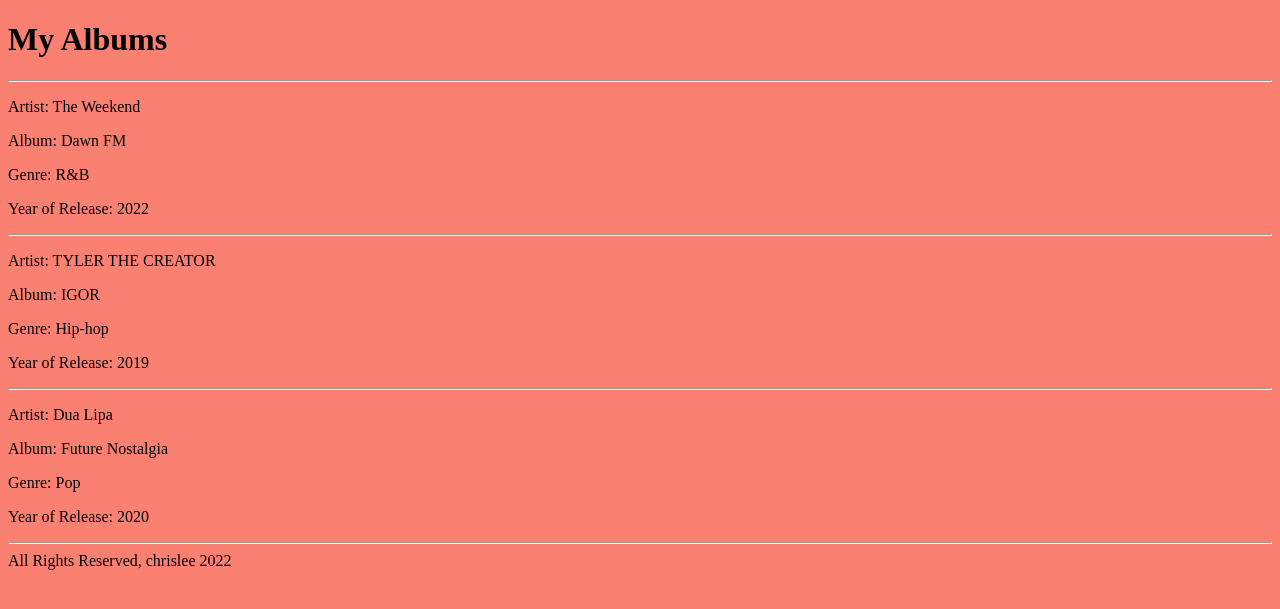
After one commit to sei-ec-remote/Finch_Collector, a Django app: page /albums/ in a window 1280 px wide. The commit adds this page. Shown: the top 609 px of the page. Run offline with Django 3.2, Linux system fonts and the light colour scheme.

Commit message:
able to render inputted albums via index page with styling

```diff
--- /dev/null
+++ b/albumcollector/main_app/static/style.css
@@ -0,0 +1,3 @@
+body {
+    background-color: salmon;
+}
--- a/albumcollector/main_app/templates/about.html
+++ b/albumcollector/main_app/templates/about.html
@@ -1,7 +1,9 @@
+{% load static %}
 <!DOCTYPE html>
 <html>
   <head>
     <title>About the album-collector...</title>
+    <link rel="stylesheet" type="text/css" href="{% static 'style.css' %}">
   </head>
   <body>
     <h1>About the album-collector...</h1>
--- /dev/null
+++ b/albumcollector/main_app/templates/albums/index.html
@@ -0,0 +1,25 @@
+<!-- templates/cats/index.html -->
+{% load static %}
+<!DOCTYPE html>
+<html>
+  <head>
+    <title>Album Collector</title>
+    <link rel="stylesheet" type="text/css" href="{% static 'style.css' %}">
+  </head>
+  <body>
+    <h1>My Albums</h1>
+    <hr />
+
+    {% for album in albums %}
+    <p>Artist: {{ album.artist }}</p>
+    <p>Album: {{ album.albumName }}</p>
+    <p>Genre: {{ album.genre }}</p>
+    <p>Year of Release: {{ album.yearOfRelease }}</p>
+
+
+    <hr />
+  {% endfor %}
+
+    <footer>All Rights Reserved, chrislee 2022</footer>
+  </body>
+</html>
--- a/albumcollector/main_app/templates/index.html
+++ b/albumcollector/main_app/templates/index.html
@@ -1,7 +1,9 @@
+{% load static %}
 <!DOCTYPE html>
 <html>
   <head>
     <title>Album-Collector</title>
+    <link rel="stylesheet" type="text/css" href="{% static 'style.css' %}">
   </head>
   <body>
     <h1>Album-collector</h1>
--- a/albumcollector/main_app/urls.py
+++ b/albumcollector/main_app/urls.py
@@ -4,5 +4,6 @@ from . import views
 
 urlpatterns = [
     path('', views.index, name='index'),
-    path('about/', views.about, name='about')
+    path('about/', views.about, name='about'),
+    path('albums/', views.albums_index, name='albums_index')
 ]
--- a/albumcollector/main_app/views.py
+++ b/albumcollector/main_app/views.py
@@ -7,3 +7,21 @@ def index(request):
 
 def about(request):
   return render(request, 'about.html')
+
+
+class Album:
+    def __init__(self,artist,albumName,genre,yearOfRelease):
+        self.artist = artist
+        self.albumName = albumName
+        self.genre = genre
+        self.yearOfRelease = yearOfRelease
+
+albums = [
+    Album('The Weekend', 'Dawn FM', 'R&B', 2022),
+    Album('TYLER THE CREATOR', 'IGOR', 'Hip-hop', 2019),
+    Album('Dua Lipa', 'Future Nostalgia', 'Pop', 2020)
+]
+
+
+def albums_index(request):
+    return render(request, 'albums/index.html', {'albums':albums})
```
